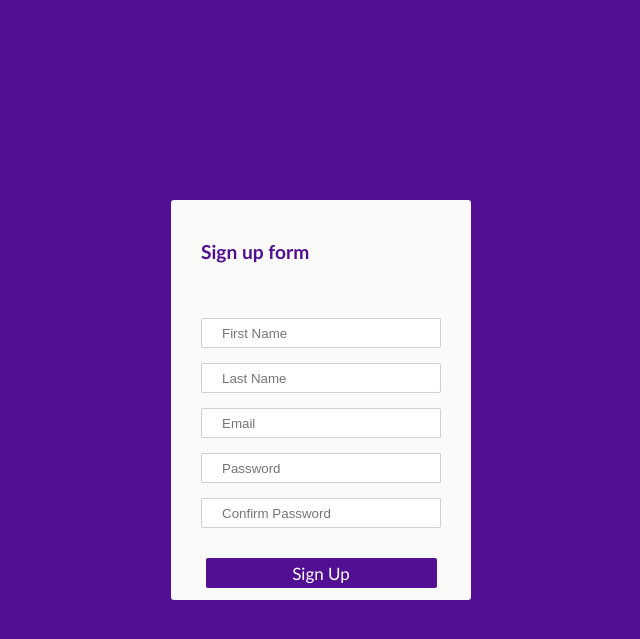
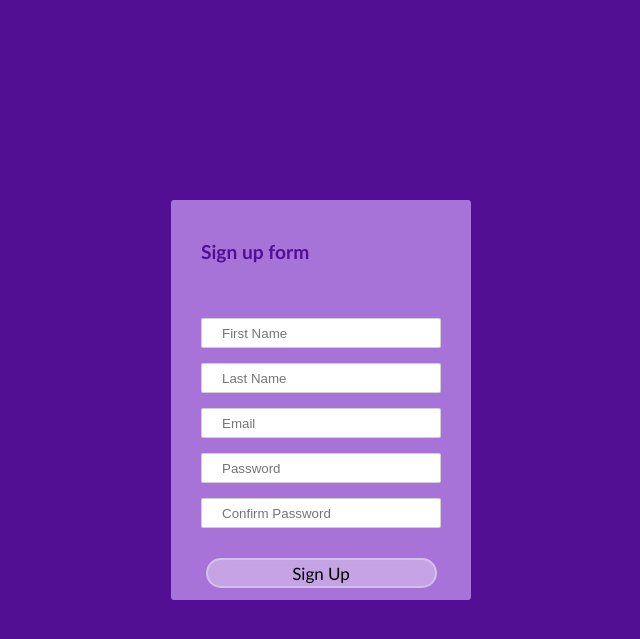
Before and after one commit to Abdur-azure/XAMPP-CRUD-app, a PHP site: page /Signup.php in a window 1280 px wide. Shown: the top 639 px of the page, without its empty margins (319-959 px from the left). Run offline with PHP 8.4, Linux system fonts and the light colour scheme.

Commit message:
version 1.1

```diff
--- a/Authentication.php
+++ b/Authentication.php
@@ -14,6 +14,7 @@ if (isset($_POST['login_button'])) {
         if ($password == $result['pwd']) {
             $_SESSION['user_id'] = $result['id'];
             echo '<p class="success">Congratulations, you are logged in!</p>';
+            header('Location:Home.php');
         } else {
             echo '<p class="error">Username password combination is wrong!</p>';
         }
--- a/Registration.php
+++ b/Registration.php
@@ -22,6 +22,7 @@ if (isset($_POST['signUp_button'])) {
         $result = $query->execute();
         if ($result) {
             echo '<p class="success">Your registration was successful!</p>';
+            header('Location:Login.php');
         } else {
             echo '<p class="error">Something went wrong!</p>';
         }
--- a/Signup.css
+++ b/Signup.css
@@ -13,7 +13,7 @@ body{
     top: 50%;
     left: 50%;
     transform: translate(-50%, -50%);
-    background: rgb(250, 250, 250);
+    background: rgba(179, 129, 227, 0.881);
     width: 300px;
     height: 400px;
     border-radius: 3px;
@@ -38,11 +38,13 @@ input.focus{
 
 .form input[type="submit"]{
     margin-top: 30px;
-    background: rgb(83, 15, 148);
     width: 77%;
-    border-radius: 2px;
-    color: rgb(255, 255, 255);
-    border: none;
+    background: rgba(250, 250, 250, 0.36);
+    box-shadow: 0 4px 30px rgba(0, 0, 0, 0);
+    border-radius: 16px;
+    backdrop-filter: blur(10px);
+    -webkit-backdrop-filter: blur(10px);
+    border: 2px solid rgba(255, 255, 255, 0.31);
     font-size: 17px;
     font-family: 'Gill Sans', 'Gill Sans MT', Calibri, 'Trebuchet MS', sans-serif;
 }
```
